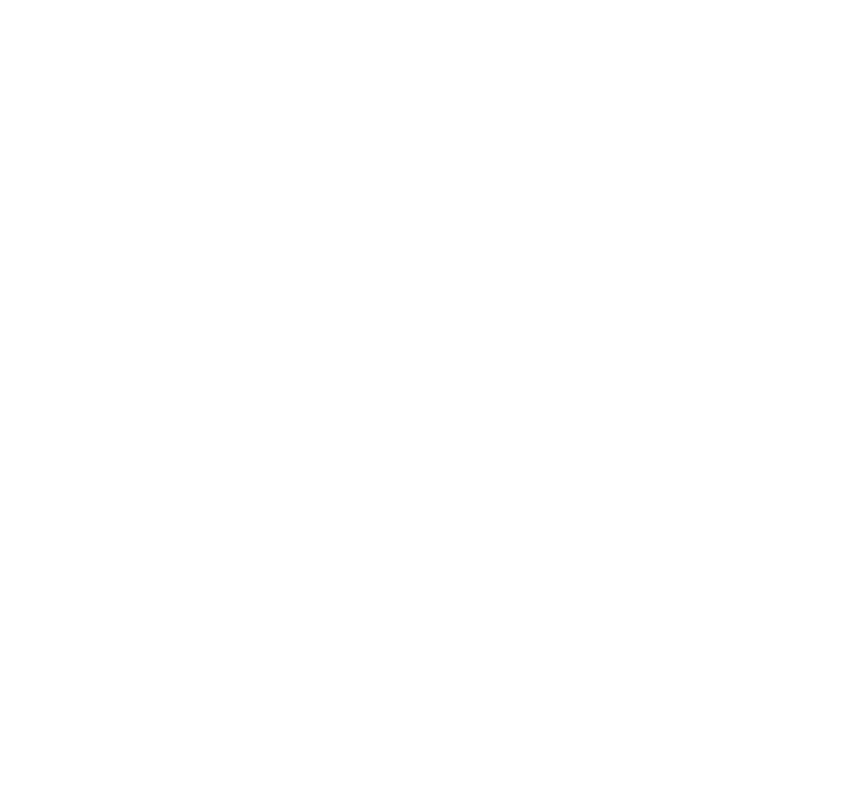
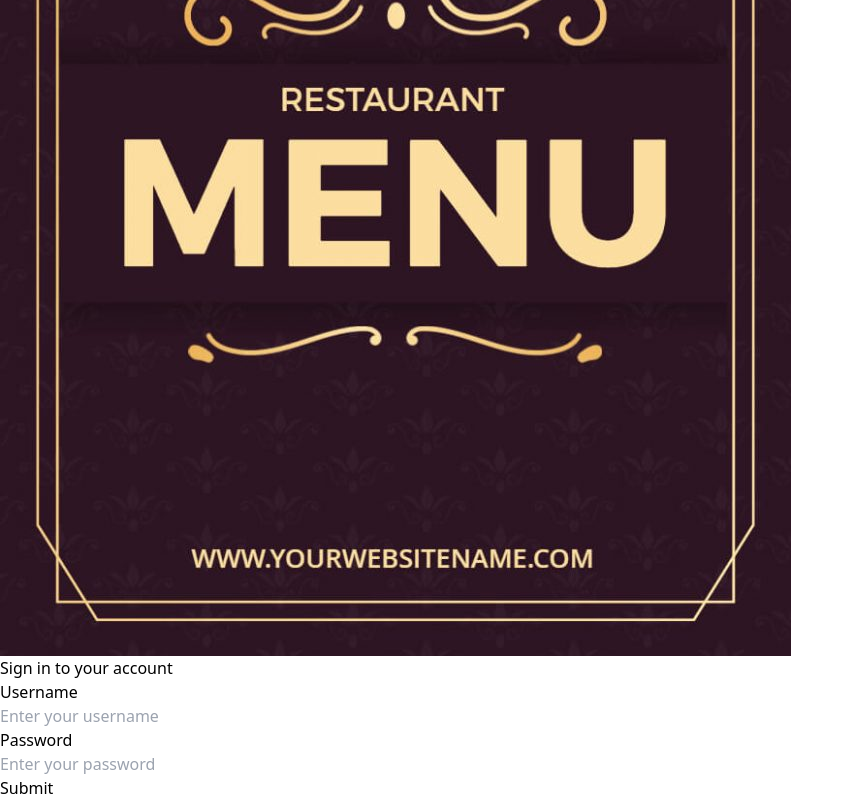
Before and after one commit to Natkuma01/theMenu, a React (Vite) app in the folder frontend/: page /login in a window 1280 px wide. Before the commit this address had no page. Shown: the part 368-1168 px from the top of the page, without its empty margins (0-854 px from the left). Before the commit the page ends 800 px from the top, so only its background shows below. Built offline with nearby package versions, Linux system fonts and the light colour scheme; a web font is replaced by a local one.

Commit message:
completed signup and login form to redirect to dashboard

```diff
--- a/frontend/src/App.jsx
+++ b/frontend/src/App.jsx
@@ -1,8 +1,8 @@
 import { useState, useEffect } from 'react'
 import Landing from "./components/Landing";
-import Login from "./components/LoginForm";
-import Signup from "./components/SignupForm";
-// import Dashboard from './components/Dashboard';
+import LoginForm from "./components/LoginForm";
+import SignupForm from "./components/SignupForm";
+import Dashboard from './components/Dashboard';
 import { BrowserRouter as Router, Route, Routes } from 'react-router-dom';
 
 import './App.css'
@@ -17,15 +17,9 @@
     <Router>
       <Routes>
         <Route exact path="/" element={<Landing />} />
-        {/* <Route
-          path="private-route"
-          element={<PrivateRoute isAuthenticated={isAuthenticated} />}
-        /> */}
-        {/* <Route exact path="/login" element={
-        isAuthenticated ? (<Login />} />) : (
-          <Navigate to="private-route" replace />
-        ) /> */}
-        <Route exact path="/signup" element={<Signup />} />
+        <Route exact path="/login" element={<LoginForm />} />
+        <Route exact path="/signup" element={<SignupForm />} />
+        <Route exact path="/dashboard" element={<Dashboard />} />
         </Routes>
     </Router>
     </>
--- a/frontend/src/components/LoginForm.jsx
+++ b/frontend/src/components/LoginForm.jsx
@@ -2,15 +2,19 @@
 import { basicSchema } from "../schemas/BasicSchemas"
 import "./LoginForm.css"
 import login_img from "../assets/login_img.jpg"
+import { useNavigate } from "react-router-dom"
 
 function LoginForm() {
 
+    const navigateTo = useNavigate()
 
     const onSubmit = async (values, actions) => {
         console.log(values)
         console.log(actions)
         await new Promise((resolve) => setTimeout(resolve, 1000));
         actions.resetForm()
+
+
     }
 
     const { values, errors, touched, handleBlur, isSubmitting, handleChange, handleSubmit } = useFormik({
@@ -19,7 +23,11 @@
             password: ""
         },
         validationSchema: basicSchema,
-        onSubmit
+        onSubmit: (values) => {
+            console.log("form submit")
+            console.log(values)
+            navigateTo("/dashboard")
+        }
     });
 
        console.log(errors);
--- a/frontend/src/components/SignupForm.jsx
+++ b/frontend/src/components/SignupForm.jsx
@@ -1,14 +1,18 @@
 import { useFormik } from "formik"
 import { basicSchema } from "../schemas/BasicSchemas"
 import "./LoginForm.css"
+import { useNavigate } from "react-router-dom"
 import login_img from "../assets/login_img.jpg"
 
 function SignupForm() {
+
+    const navigateTo = useNavigate()
 
     const onSubmit = async (values, actions) => {
         console.log(values)
         console.log(actions)
         await new Promise((resolve) => setTimeout(resolve, 1000));
+        // set backend api here
         actions.resetForm()
     }
 
@@ -22,8 +26,12 @@
             confirmPassword: "",
         },
         validationSchema: basicSchema,
-        onSubmit
-    });
+        onSubmit: (values) => {
+            console.log("form submit")
+            console.log(values)
+            navigateTo("/dashboard")
+    }
+});
 
        console.log(errors);
 
--- a/frontend/src/schemas/BasicSchemas.js
+++ b/frontend/src/schemas/BasicSchemas.js
@@ -4,17 +4,17 @@
 
 export const basicSchema = yup.object().shape({
     username: yup.string().required("Redquired"),
-    firstname: yup.string().required("Redquired"),
-    lastname: yup.string().required("Redquired"),
-    email: yup.string().email("Please enter a valid email").required("Required"),
+    // firstname: yup.string().required("Redquired"),
+    // lastname: yup.string().required("Redquired"),
+    // email: yup.string().email("Please enter a valid email").required("Required"),
     password: yup
         .string()
         .min(5)
         .matches(passwordRules,
             {message: "Password needs at least 5 characters, 1 upper case, 1 lower case, 1 numeric digit"})
         .required("Required"),
-    confirmPassword: yup
-        .string()
-        .oneOf([yup.ref("password"), null, "Password must match"])
-        .required("Required"),
+    // confirmPassword: yup
+    //     .string()
+    //     .oneOf([yup.ref("password"), null, "Password must match"])
+    //     .required("Required"),
 })
```
